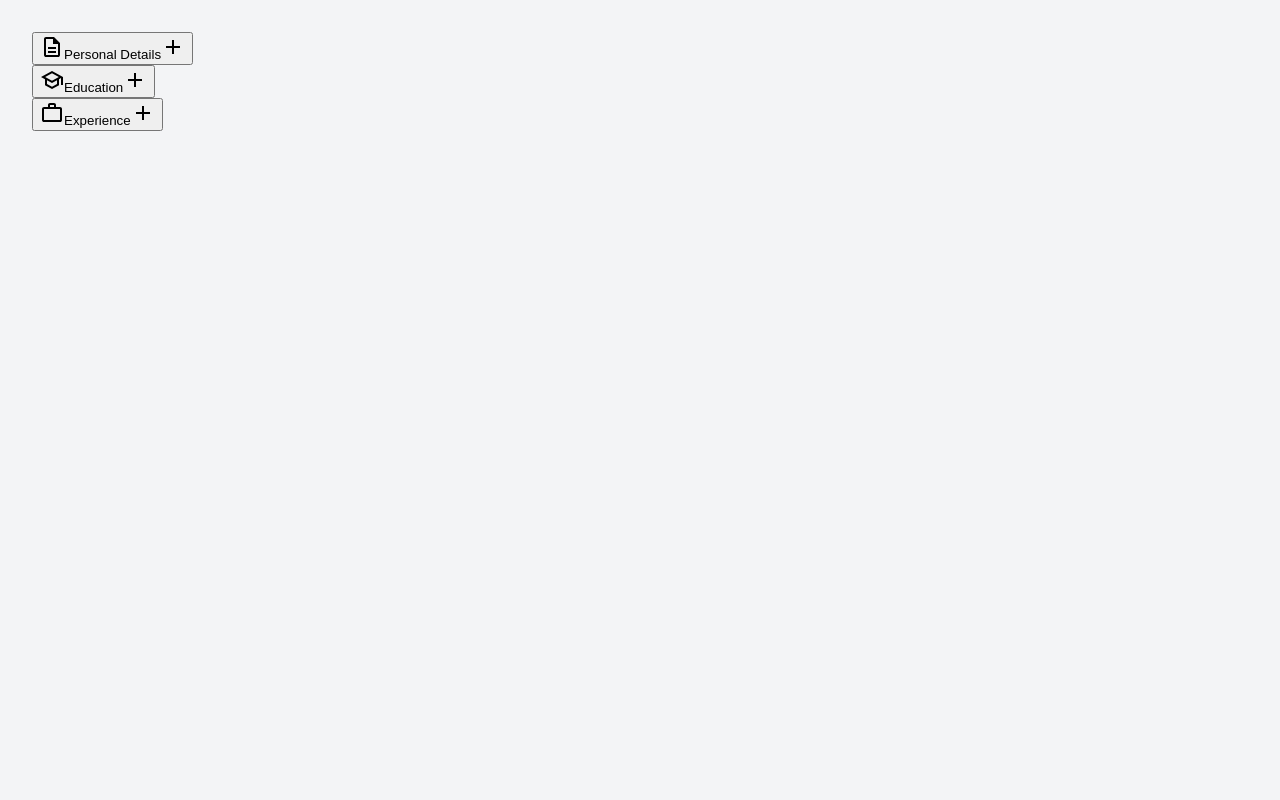
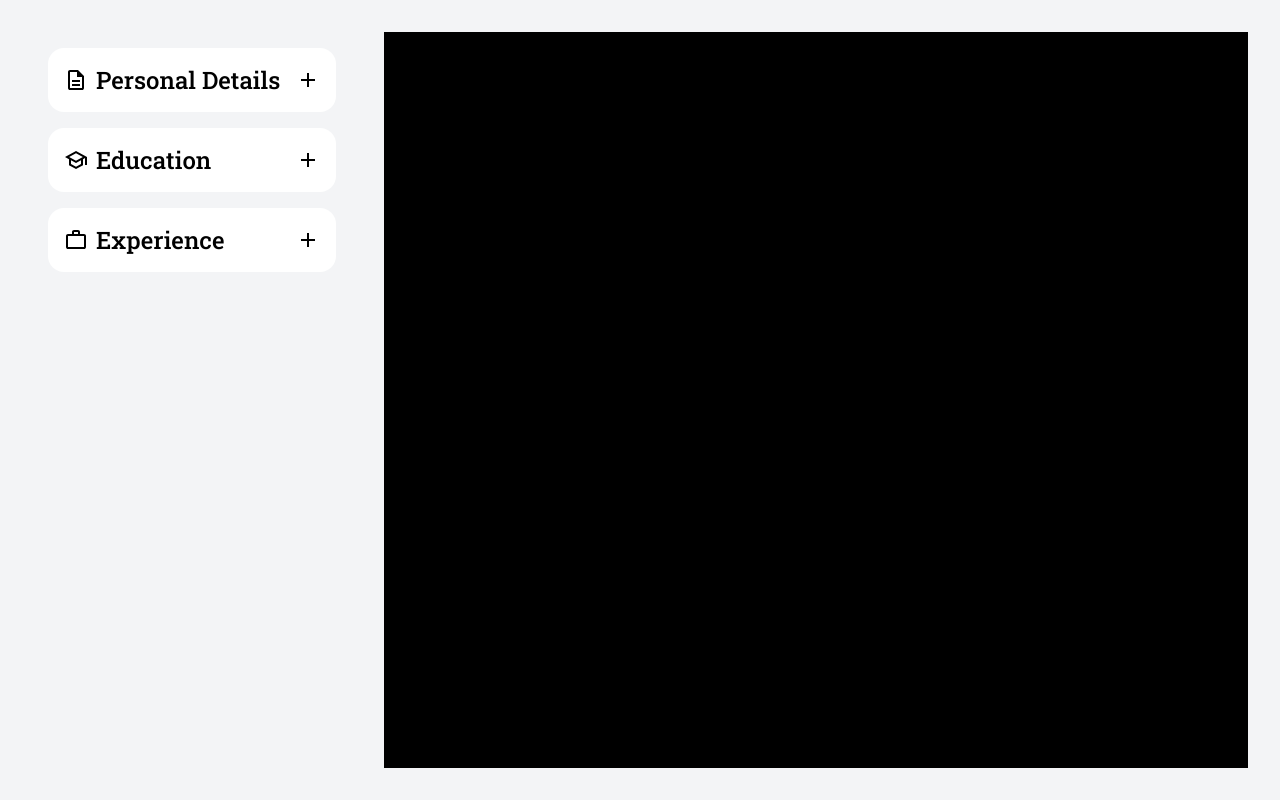
Before and after one commit to shreshthUnderscore/CV-Maker, a React (Vite) app: page / in a window 1280 px wide. Built offline with nearby package versions, Linux system fonts and the light colour scheme.

Commit message:
update*: add styles to sidebar and its button and the resume section
- added styles to the custom button component using css modules

fixes*: need to change the way of toggling visibility of forms and divs using states

```diff
--- a/src/App.jsx
+++ b/src/App.jsx
@@ -1,12 +1,12 @@
 import { useState } from "react";
 import Sidebar from "./Components/Sidebar/Sidebar";
-import RightPanel from "./Components/RightPanel/RightPanel";
+import ResumeSection from "./Components/ResumeSection/ResumeSection";
 
 export default function App() {
   return (
     <>
       <Sidebar></Sidebar>
-      <RightPanel></RightPanel>
+      <ResumeSection></ResumeSection>
     </>
   );
 }
--- /dev/null
+++ b/src/Components/CustomButton/CustomButton.module.css
@@ -0,0 +1,22 @@
+.CustomButton {
+  display: flex;
+  width: 100%;
+  padding: 1rem;
+  border: 0;
+  border-radius: 1rem;
+  background-color: white;
+  align-items: center;
+  justify-content: space-between;
+}
+
+.spanElement {
+  display: flex;
+  gap: 0.5rem;
+  align-items: center;
+  font-family: "Roboto Slab", "Courier New", Courier, monospace;
+  font-size: 1.5rem;
+  font-weight: 500;
+}
+
+.expandIcon {
+}
--- a/src/Components/CustomButton/customButton.jsx
+++ b/src/Components/CustomButton/customButton.jsx
@@ -1,5 +1,6 @@
+import styles from "./CustomButton.module.css";
+
 export default function CustomButton({
-  btnClass,
   id,
   text,
   onClick,
@@ -7,12 +8,12 @@ export default function CustomButton({
   iconExpand,
 }) {
   return (
-    <button className={btnClass} id={id} onClick={onClick}>
-      <span id="button-text">
+    <button className={styles.CustomButton} id={id} onClick={onClick}>
+      <span className={styles.spanElement}>
         <img id="detail-icon" src={iconDetail}></img>
         {text}
       </span>
-      <img id="expand-icon" src={iconExpand}></img>
+      <img className={styles.expandIcon} src={iconExpand}></img>
     </button>
   );
 }
--- /dev/null
+++ b/src/Components/ResumeSection/ResumeSection.jsx
@@ -0,0 +1,9 @@
+import styles from "./ResumeSection.module.css";
+
+export default function ResumeSection() {
+  return (
+    <>
+      <div className={styles.ResumeSection}></div>
+    </>
+  );
+}
--- a/src/Components/RightPanel/RightPanel.module.css
+++ b/src/Components/ResumeSection/ResumeSection.module.css
@@ -1,5 +1,6 @@
-.rightPanel {
+.ResumeSection {
   display: flex;
-  flex: 2;
+  width: 100%;
+  flex: 3;
   background-color: black;
 }
--- a/src/Components/RightPanel/RightPanel.jsx
+++ /dev/null
@@ -1,13 +0,0 @@
-// function CustomButton({ text }) {
-//   return <button key={text}>{text}</button>;
-// }
-
-import "./RightPanel.module.css";
-
-export default function RightPanel() {
-  return (
-    <>
-      <div className="rightPanel"></div>
-    </>
-  );
-}
--- a/src/Components/Sidebar/Sidebar.jsx
+++ b/src/Components/Sidebar/Sidebar.jsx
@@ -1,7 +1,7 @@
-import "./Sidebar.module.css";
+import styles from "./Sidebar.module.css";
 
 import CustomButton from "../CustomButton/customButton";
-import Form from "../form/Form";
+import Form from "../Form/Form";
 import EducationForm from "../EducationForm/EducationForm";
 import ExpandedSection from "../ExpandedSection/ExpandedSection";
 
@@ -30,12 +30,11 @@ function newFieldHandler(openElement, closedForm) {
 export default function Sidebar() {
   return (
     <>
-      <div className="leftPanel">
+      <div className={styles.Sidebar}>
         <div>
           <CustomButton
             text="Personal Details"
             id="personal-details"
-            btnClass="customButtons"
             onClick={() =>
               buttonEventHandler("#personal-details", "#personal-details-form")
             }
@@ -49,7 +48,6 @@ export default function Sidebar() {
           <CustomButton
             text="Education"
             id="education-details"
-            btnClass="customButtons"
             iconDetail="src/assets/education-icon.svg"
             iconExpand="src/assets/expand-icon.svg"
             onClick={() =>
@@ -72,7 +70,7 @@ export default function Sidebar() {
           />
           <EducationForm id="education-hidden-form" />
         </div>
-
+        <div>
           <CustomButton
             text="Experience"
             id="experience-details"
@@ -81,6 +79,7 @@ export default function Sidebar() {
             iconExpand="src/assets/expand-icon.svg"
           />
         </div>
+      </div>
     </>
   );
 }
--- a/src/Components/Sidebar/Sidebar.module.css
+++ b/src/Components/Sidebar/Sidebar.module.css
@@ -1,14 +1,16 @@
+.Sidebar {
+  display: flex;
+  flex-direction: column;
+  flex: 1;
+  gap: 1rem;
+  padding: 1rem;
+  height: 100%;
+  background-color: #f3f4f6;
+}
+
 /* * {
   color: black;
   box-sizing: border-box;
-}
-
-.leftPanel {
-  display: flex;
-  flex: 1;
-  height: 100%;
-  flex-direction: column;
-  gap: 1rem;
 }
 
 .customButtons {
--- a/src/index.css
+++ b/src/index.css
@@ -15,3 +15,17 @@ body {
   gap: 2rem;
   background-color: #f3f4f6;
 }
+
+.Sidebar {
+  display: flex;
+  flex-direction: column;
+  flex: 1;
+  height: 100%;
+}
+
+.ResumeSection {
+  display: flex;
+  width: 100%;
+  flex: 2;
+  background-color: black;
+}
```
Lines whose indentation alone changed are shown as unchanged.
